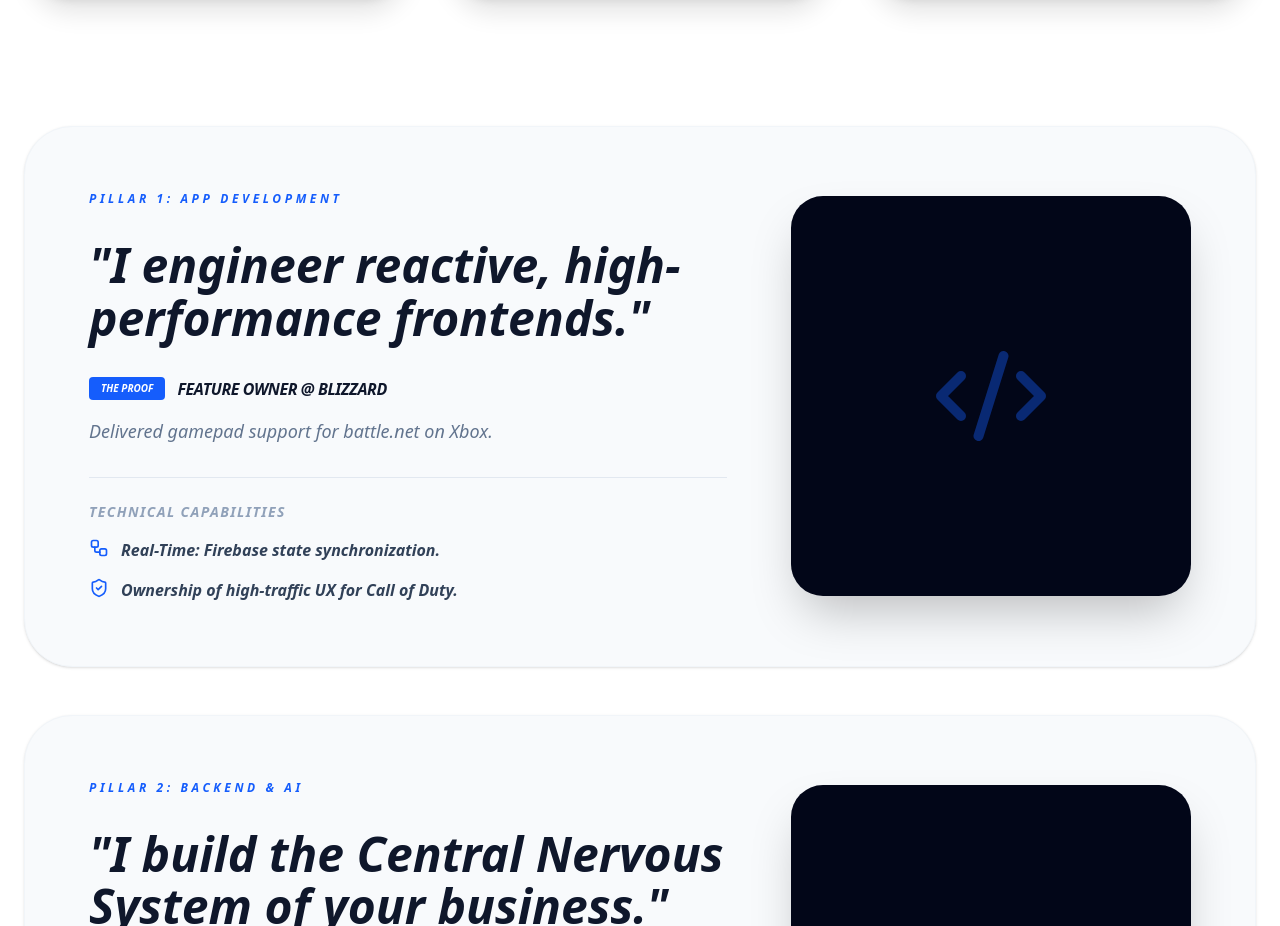
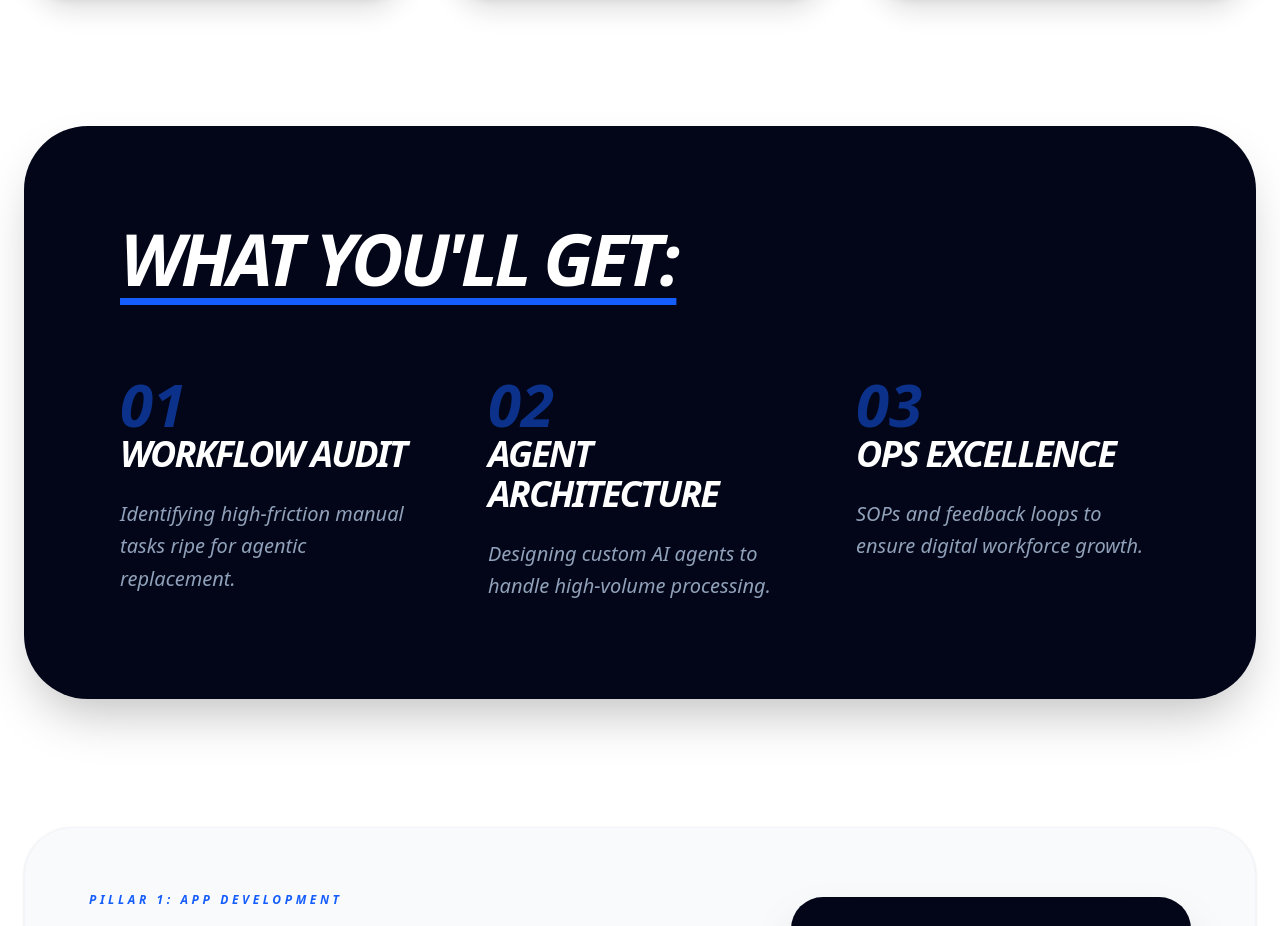
Before and after one commit to bombayway-png/portfolio-2026, a Next.js app: page / in a window 1280 px wide. Shown: the part 1206-2132 px from the top of the page. Built offline with nearby package versions, Linux system fonts and the light colour scheme.

Commit message:
Update page.tsx

```diff
--- a/app/page.tsx
+++ b/app/page.tsx
@@ -91,7 +91,7 @@ export default function Home() {
       <main className="max-w-7xl mx-auto px-6 pt-40 pb-24 text-slate-900 text-left">
         {/* --- Hero Section --- */}
         <section className="flex flex-col md:flex-row gap-16 items-center mb-32">
-          <div className="flex-1 order-2 md:order-1">
+          <div className="flex-1 order-2 md:order-1 text-slate-900">
             <h1 className="text-5xl md:text-8xl font-black tracking-tighter leading-[0.85] mb-8 italic uppercase">
               I Architect Apps. <br /> I Build Backends. <br />
               <span className="text-blue-600">I Deploy AI Agents.</span>
@@ -104,6 +104,7 @@ export default function Home() {
             </p>
             <button onClick={() => openPortal()} className="bg-blue-600 text-white px-10 py-5 rounded-full text-lg font-black hover:scale-105 transition-all shadow-xl italic uppercase">Start Building</button>
           </div>
+
           <div className="relative order-1 md:order-2 group">
             <div className="relative w-48 h-48 md:w-96 md:h-96 rounded-[3rem] md:rounded-[4rem] overflow-hidden shadow-2xl grayscale transition-all group-hover:grayscale-0">
                <Image src="/headshot.jpeg" alt="Adam Seumae" fill className="object-cover" priority />
@@ -119,6 +120,16 @@ export default function Home() {
             <TriadCard icon={LayoutDashboard} title="UX Architecture" desc="Design scalable products from global consumption UX to AI interfaces." color="bg-blue-50 text-blue-600" />
             <TriadCard icon={Server} title="Core Infrastructure" desc="Architecting systems that eliminate legacy debt, forged at AWS." color="bg-slate-900 text-white" />
             <TriadCard icon={Bot} title="Agentic Intelligence" desc="Deploy autonomous agents using React and real-time OpenAI." color="bg-blue-600 text-white" />
+        </section>
+
+        {/* --- WHAT YOU'LL GET (NOW RENDERING GetItem) --- */}
+        <section className="bg-slate-950 rounded-[4rem] p-12 md:p-24 text-white mb-32 shadow-2xl">
+          <h2 className="text-4xl md:text-7xl font-black italic mb-20 uppercase tracking-tighter underline decoration-blue-600 underline-offset-[12px]">What You&apos;ll Get:</h2>
+          <div className="grid grid-cols-1 md:grid-cols-3 gap-16">
+            <GetItem num="01" title="Workflow Audit" desc="Identifying high-friction manual tasks ripe for agentic replacement." />
+            <GetItem num="02" title="Agent Architecture" desc="Designing custom AI agents to handle high-volume processing." />
+            <GetItem num="03" title="Ops Excellence" desc="SOPs and feedback loops to ensure digital workforce growth." />
+          </div>
         </section>
 
         {/* --- Service Pillars --- */}
@@ -149,7 +160,7 @@ export default function Home() {
         {activeFilter && (
           <motion.div initial={{ opacity: 0 }} animate={{ opacity: 1 }} exit={{ opacity: 0 }} className="fixed inset-0 z-[100] bg-white p-4 md:p-6 overflow-y-auto">
             <div className="max-w-4xl mx-auto py-12 md:py-20 relative text-left text-slate-900">
-              <button onClick={() => setActiveFilter(null)} className="absolute top-0 right-0 p-3 md:p-4 bg-slate-100 rounded-full hover:bg-slate-200 transition-all"><X size={24} /></button>
+              <button onClick={() => setActiveFilter(null)} className="absolute top-0 right-0 p-3 md:p-4 bg-slate-100 rounded-full hover:bg-slate-200 transition-all text-slate-900"><X size={24} /></button>
 
               {activeFilter === 'intake' ? (
                 <div>
@@ -158,7 +169,7 @@ export default function Home() {
                      <div className="grid grid-cols-1 md:grid-cols-2 gap-8 md:gap-12">
                         <div className="space-y-3 md:col-span-2 relative">
                            <label className="text-[10px] md:text-xs font-black uppercase tracking-widest text-blue-600">I am interested in...</label>
-                           <div className="relative group">
+                           <div className="relative group text-slate-900">
                              <select className={`${inputClasses} cursor-pointer`} value={formData.projectType} onChange={(e) => setFormData({...formData, projectType: e.target.value})}>
                                <option value="" disabled>Select project type</option>
                                <option value="AI Strategy Consult">An AI Strategy Consult</option>
@@ -179,7 +190,7 @@ export default function Home() {
                         </div>
                         <div className="space-y-3 md:col-span-2">
                            <label className="text-[10px] md:text-xs font-black uppercase tracking-widest text-blue-600 italic">Budget Range</label>
-                           <div className="relative group">
+                           <div className="relative group text-slate-900">
                              <select className={`${inputClasses} cursor-pointer`} value={formData.budget} onChange={(e) => setFormData({...formData, budget: e.target.value})}>
                                <option value="" disabled>Select Range</option>
                                <option value="5k-10k">$5k - $10k</option>
@@ -222,7 +233,7 @@ export default function Home() {
                       </div>
                     </div>
                   </div>
-                  <div className="space-y-6">
+                  <div className="space-y-6 text-slate-900">
                     <h3 className="text-2xl font-black italic uppercase tracking-tight">Synchronize Discovery Session</h3>
                     <div className="flex flex-col md:flex-row gap-4">
                       <a href={generateCalendlyUrl()} target="_blank" rel="noopener noreferrer" className="bg-blue-600 text-white px-10 py-6 rounded-full text-2xl font-black italic uppercase hover:bg-blue-700 transition-all flex items-center justify-center gap-4 shadow-xl">
```
